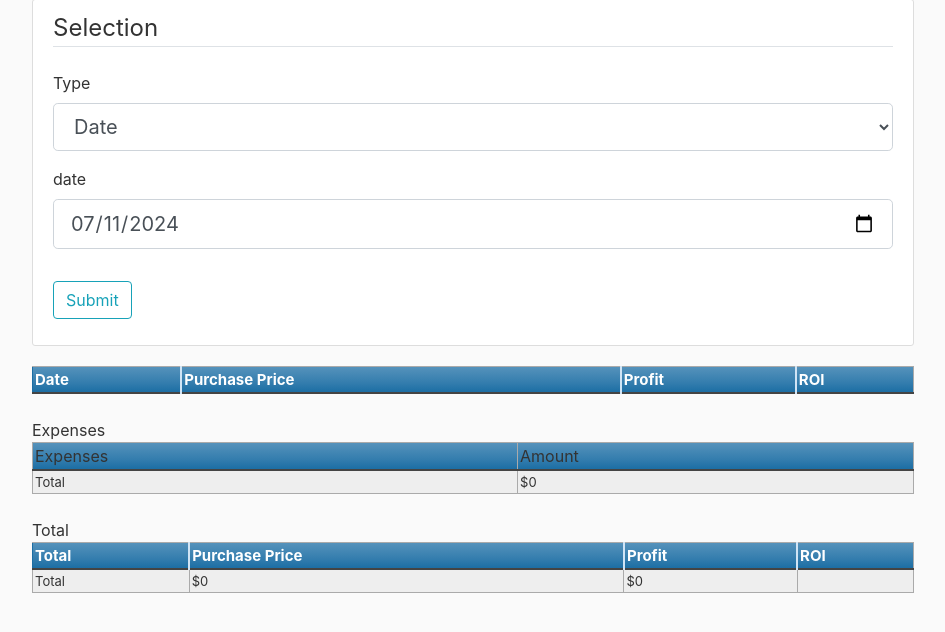
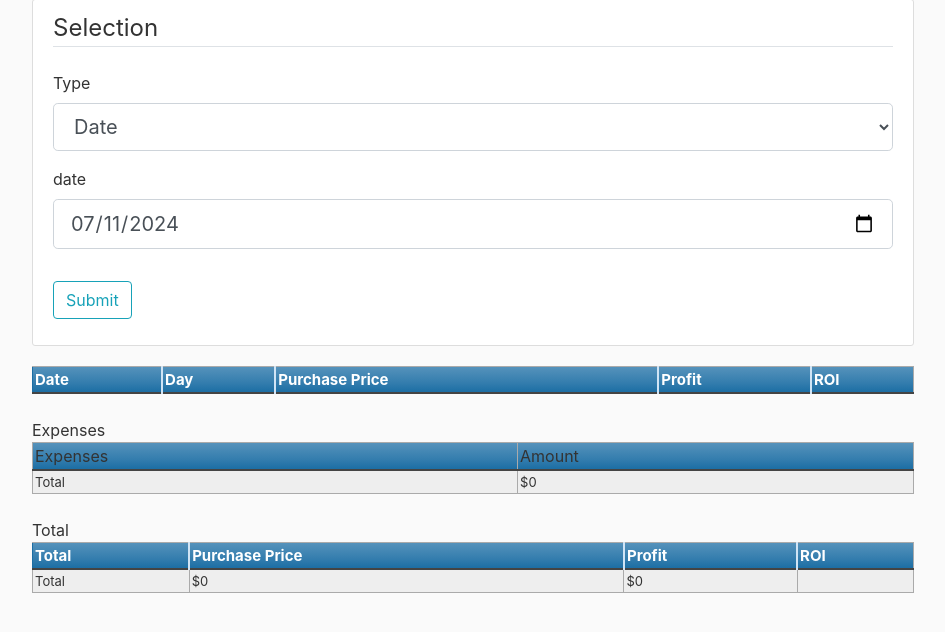
Before and after one commit to omnic0n/gsale, a Flask app: page /reports/profit in a window 1280 px wide. Shown: the part 81-713 px from the top of the page, without its empty margins (53-998 px from the left). Run offline with Flask 3, Linux system fonts and the light colour scheme; the visitor is signed in with stand-in values (Sample User, id 1); lists and menus that the app fills with data are empty; parts of the project's set-up code (start-up, migrations or seed data) failed here and were passed over; some libraries are stand-ins or nearby versions.

Commit message:
adding day

```diff
--- a/templates/reports_profit.html
+++ b/templates/reports_profit.html
@@ -82,6 +82,7 @@
     <thead>
         <tr>
             <th>Date</th>
+            <th>Day</th>
             <th>Purchase Price</th>
             <th>Profit</th>
             <th>ROI</th>
@@ -99,6 +100,7 @@
                 {% set ns.purchase = ns.purchase + purchased_date['price'] %}
         <tr>
             <td><a href = "/groups/list?date={{ sold_date['date'] }}">{{ sold_date['date'] }}</a></td>
+            <td>{{ purchased_date['day'] }}</td>
             <td>{{ purchased_date['price'] }}</td>
             <td>{{ total }}</td>
             {% if total < 0 %}<td style="color:#EE4B2B">{% else %}<td>{% endif %}{{ (((total + purchased_date['price'])/purchased_date['price']) * 100)| round }}%</td>
```
